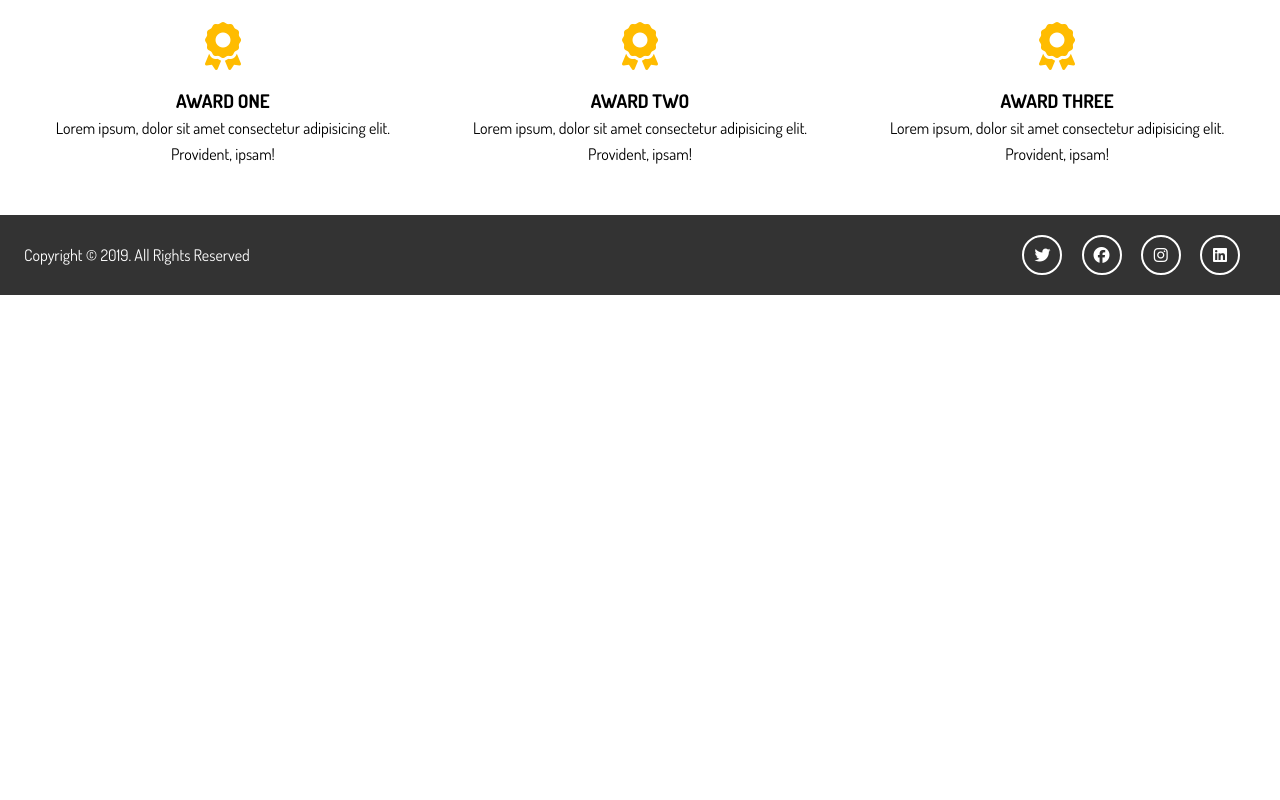
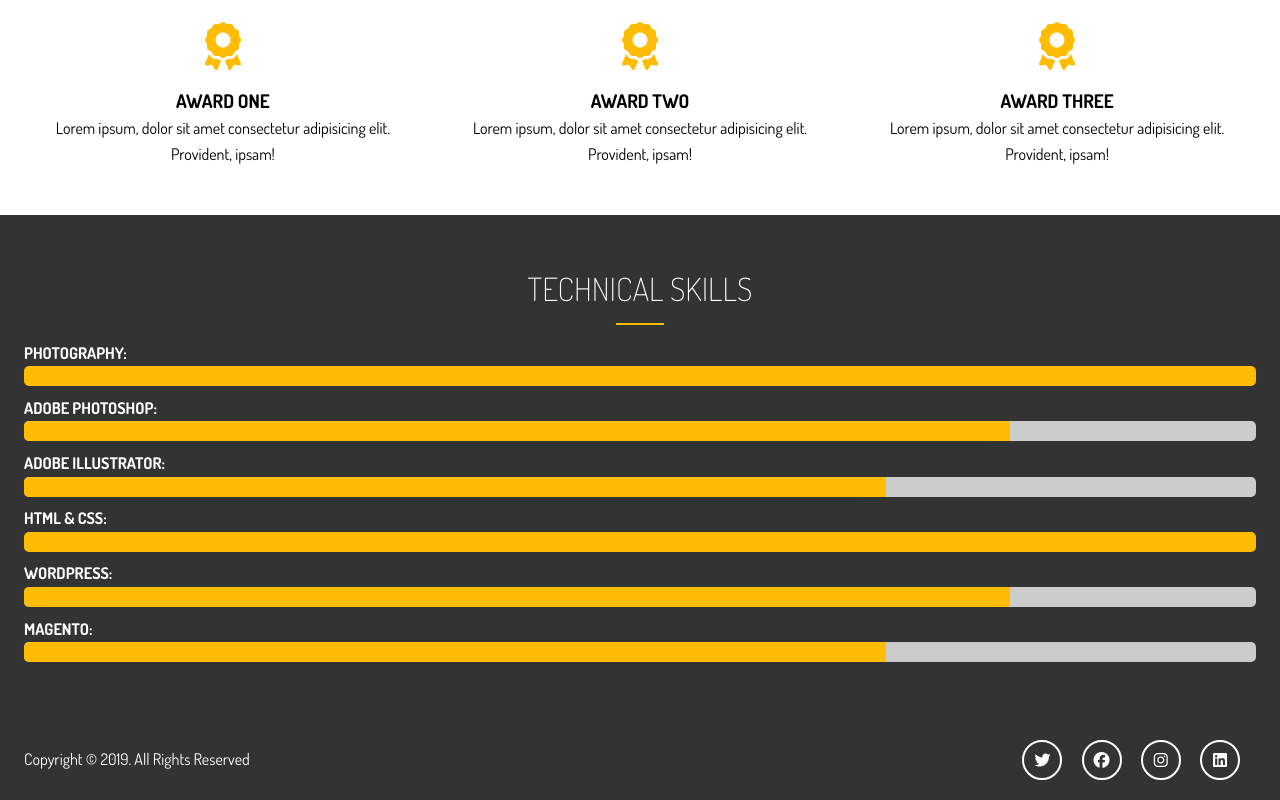
Before and after one commit to firefly017/modern-html-and-css, a plain HTML site: page portfolio_website/about.html in a window 1280 px wide. Shown: the part 525-1325 px from the top of the page. Before the commit the page ends 820 px from the top, so only its background shows below. Drawn offline with Linux system fonts and the light colour scheme.

Commit message:
portfolio:progress bar

```diff
--- a/portfolio_website/about.html
+++ b/portfolio_website/about.html
@@ -71,6 +71,38 @@
         </div>
     </section>
 
+    <!-- Section B: Progress Bars -->
+    <section id="about-b" class="bg-dark py-3">
+        <div class="container">
+            <h2 class="section-title">Technical Skills</h2>
+            <div class="bottom-line"></div>
+            <h4>Photography: </h4>
+            <div class="progress">
+                <div style="width: 100%;"></div>
+            </div>
+            <h4>Adobe Photoshop: </h4>
+            <div class="progress">
+                <div style="width: 80%;"></div>
+            </div>
+            <h4>Adobe Illustrator: </h4>
+            <div class="progress">
+                <div style="width: 70%;"></div>
+            </div>
+            <h4>HTML & CSS: </h4>
+            <div class="progress">
+                <div style="width: 100%;"></div>
+            </div>
+            <h4>Wordpress: </h4>
+            <div class="progress">
+                <div style="width: 80%;"></div>
+            </div>
+            <h4>Magento: </h4>
+            <div class="progress">
+                <div style="width: 70%;"></div>
+            </div>
+        </div>
+    </section>
+
 
     <!-- Footer -->
     <footer id="main-footer">
--- a/portfolio_website/scss/main.scss
+++ b/portfolio_website/scss/main.scss
@@ -204,6 +204,7 @@
 
 // About Sections
 #about {
+  // about A
   &-a {
     .about-info {
       display: grid;
@@ -243,6 +244,23 @@
       margin: 1rem;
     }
   }
+  // about B
+  &-b {
+    .progress {
+      overflow: hidden;
+      height: 20px;
+      background: $medium-color;
+      border-radius: 5px;
+      margin-bottom: 0.6rem;
+
+      div {
+        height: 100%;
+        color: #fff;
+        text-align: center;
+        background: $main-color;
+      }
+    }
+  }
 }
 
 // footer
```
Also changed, not shown: portfolio_website/css/main.css, 1 other file.
